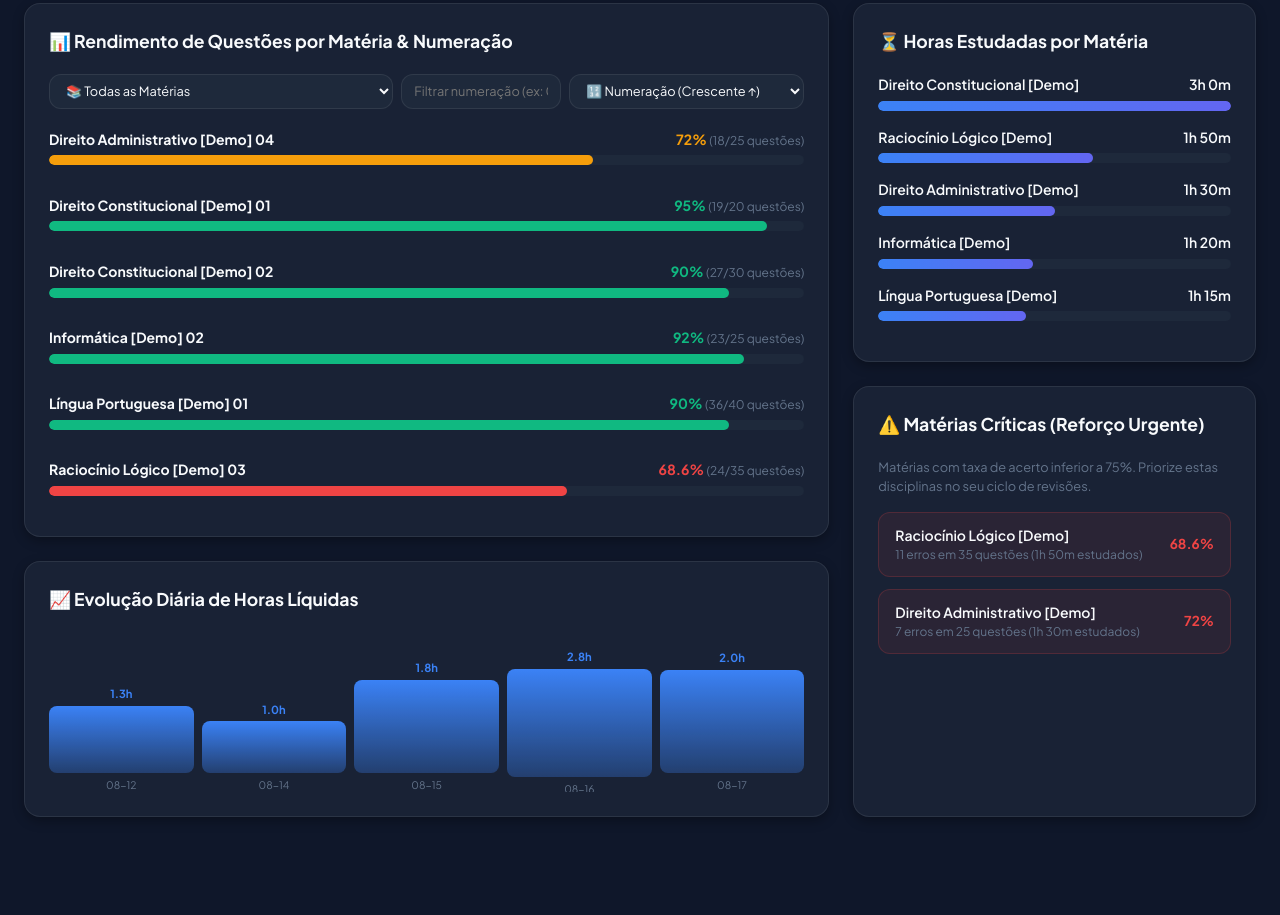
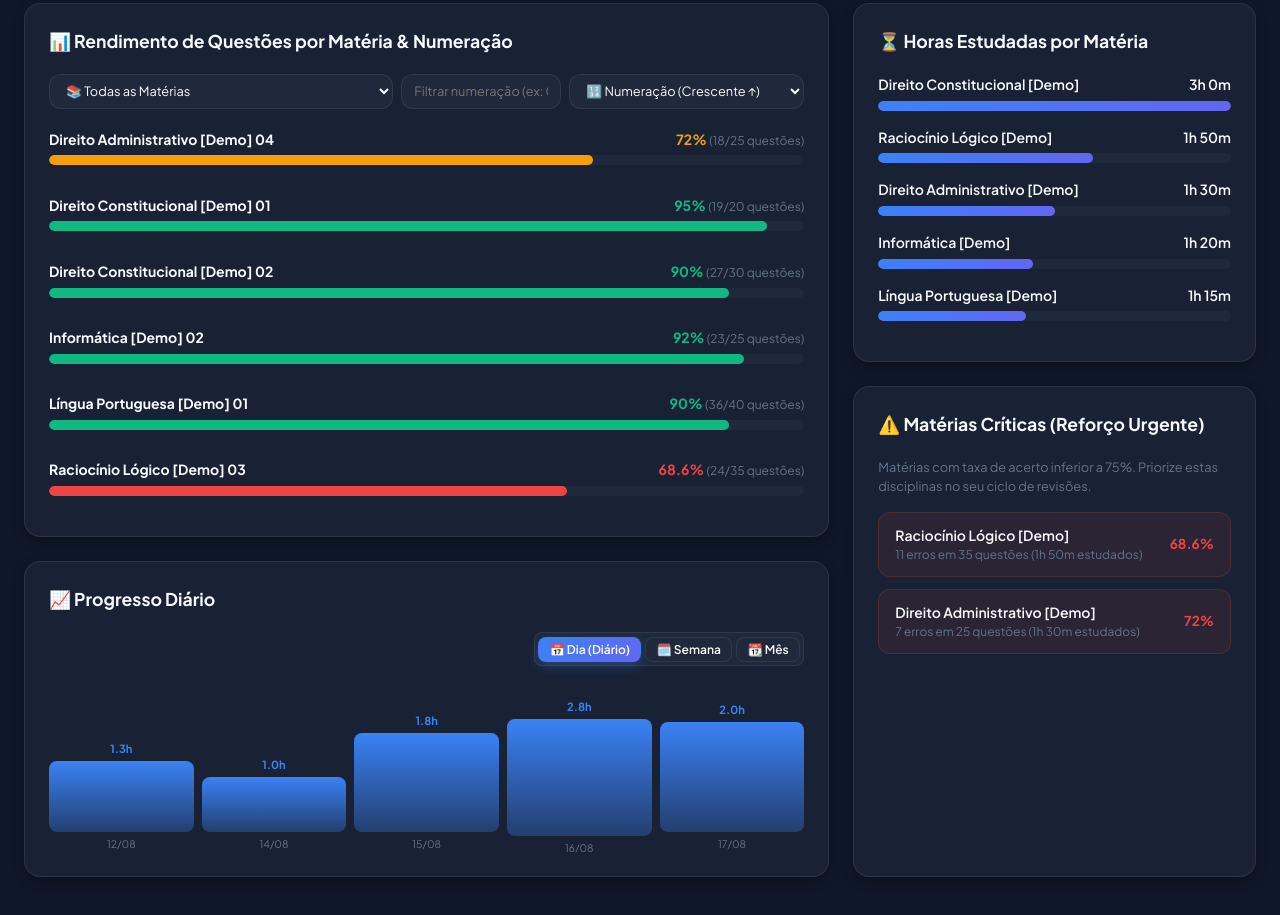
Before and after one commit to edgarscn/notion-pwa-dashboard, a Gatsby site: page / in a window 1280 px wide. Shown: the part 334-1249 px from the top of the page. Before the commit the page ends 1207 px from the top, so only its background shows below. Built offline with nearby package versions, Linux system fonts and the light colour scheme; Gatsby itself is replaced by a stand-in of ours.

Commit message:
feat: rename Progresso Diário, aggregate net hours across multiple databases, add Dia/Semana/Mês granularity

```diff
--- a/src/components/Charts.js
+++ b/src/components/Charts.js
@@ -78,7 +78,6 @@ export function SubjectPerformanceChart({ records = [] }) {
       .sort((a, b) => {
         switch (sortBy) {
           case "NUMERACAO_ASC": {
-            // Sort alphabetically by materia first, then numerically by numStr ascending
             const matCmp = a.materia.localeCompare(b.materia);
             if (matCmp !== 0) return matCmp;
             return a.numStr.localeCompare(b.numStr, undefined, { numeric: true });
@@ -217,14 +216,130 @@ export function SubjectTimeChart({ materias = [] }) {
   );
 }
 
-export function DailyEvolutionChart({ evolucao = [] }) {
-  if (!evolucao.length) return <p className="metric-subtext">Sem registros recentes.</p>;
+/**
+ * Portuguese Month Name Helper
+ */
+const MONTH_NAMES = ["Jan", "Fev", "Mar", "Abr", "Mai", "Jun", "Jul", "Ago", "Set", "Out", "Nov", "Dez"];
 
-  const maxHoras = Math.max(...evolucao.map(e => parseFloat(e.tempoHoras)), 1);
+/**
+ * Get start of week date string (Monday)
+ */
+function getWeekStartDateStr(dateStr) {
+  const d = new Date(dateStr + "T00:00:00");
+  if (isNaN(d.getTime())) return dateStr;
+  const day = d.getDay();
+  const diff = d.getDate() - day + (day === 0 ? -6 : 1);
+  const monday = new Date(d.setDate(diff));
+  const mm = String(monday.getMonth() + 1).padStart(2, '0');
+  const dd = String(monday.getDate()).padStart(2, '0');
+  return `${dd}/${mm}`;
+}
+
+/**
+ * Daily / Weekly / Monthly Progress Chart Component
+ */
+export function DailyProgressChart({ records = [], evolucao = [] }) {
+  const [granularity, setGranularity] = useState("DIA"); // "DIA" | "SEMANA" | "MES"
+
+  // Aggregate liquid study hours based on chosen granularity
+  const aggregatedData = useMemo(() => {
+    // If records array is provided, compute from raw records; else fallback to evolucao array
+    const sourceRecords = (records && records.length > 0) ? records : [];
+
+    if (sourceRecords.length > 0) {
+      const map = {};
+
+      sourceRecords.forEach(r => {
+        const dateStr = r.dataCriacao || "Outras";
+        const mins = r.tempoLiquidoMin || 0;
+
+        let key = dateStr;
+        let displayLabel = dateStr;
+
+        if (granularity === "DIA") {
+          key = dateStr;
+          // Format YYYY-MM-DD -> DD/MM
+          if (dateStr.includes("-")) {
+            const parts = dateStr.split("-");
+            if (parts.length === 3) displayLabel = `${parts[2]}/${parts[1]}`;
+          }
+        } else if (granularity === "SEMANA") {
+          const weekStart = getWeekStartDateStr(dateStr);
+          key = `Semana_${weekStart}`;
+          displayLabel = `Sem ${weekStart}`;
+        } else if (granularity === "MES") {
+          // YYYY-MM
+          const parts = dateStr.split("-");
+          if (parts.length >= 2) {
+            const yearShort = parts[0].slice(2);
+            const monthIdx = parseInt(parts[1], 10) - 1;
+            key = `${parts[0]}-${parts[1]}`;
+            displayLabel = `${MONTH_NAMES[monthIdx] || parts[1]}/${yearShort}`;
+          }
+        }
+
+        if (!map[key]) {
+          map[key] = { key, displayLabel, rawDate: dateStr, tempoMin: 0, sessoes: 0 };
+        }
+        map[key].tempoMin += mins;
+        map[key].sessoes += 1;
+      });
+
+      return Object.values(map)
+        .sort((a, b) => a.rawDate.localeCompare(b.rawDate))
+        .map(item => ({
+          ...item,
+          tempoHoras: (item.tempoMin / 60).toFixed(1)
+        }));
+    }
+
+    // Fallback if only evolucao array is provided
+    return evolucao.map(e => ({
+      key: e.date,
+      displayLabel: e.date.includes("-") ? `${e.date.split("-")[2]}/${e.date.split("-")[1]}` : e.date,
+      tempoHoras: e.tempoHoras || (e.tempoMin / 60).toFixed(1)
+    }));
+  }, [records, evolucao, granularity]);
+
+  if (!aggregatedData.length) {
+    return <p className="metric-subtext">Sem registros de estudo recentes.</p>;
+  }
+
+  const maxHoras = Math.max(...aggregatedData.map(e => parseFloat(e.tempoHoras)), 1);
+  const displayItems = aggregatedData.slice(granularity === "DIA" ? -14 : -12);
 
   return (
-    <div className="chart-container" style={{ display: "flex", alignItems: "flex-end", gap: "0.5rem", height: "160px", paddingTop: "1rem" }}>
-      {evolucao.slice(-10).map((item, idx) => {
+    <div>
+      {/* Time Granularity Toggle Controls */}
+      <div style={{ display: "flex", justifyContent: "flex-end", marginBottom: "1rem" }}>
+        <div className="button-group" style={{ display: "flex", gap: "0.25rem", background: "var(--bg-secondary)", padding: "0.2rem", borderRadius: "var(--radius-sm)", border: "1px solid var(--border-color)" }}>
+          <button
+            className={`btn ${granularity === "DIA" ? "btn-primary" : "btn-secondary"}`}
+            onClick={() => setGranularity("DIA")}
+            style={{ padding: "0.25rem 0.65rem", fontSize: "0.75rem", borderRadius: "var(--radius-sm)" }}
+          >
+            📅 Dia (Diário)
+          </button>
+          <button
+            className={`btn ${granularity === "SEMANA" ? "btn-primary" : "btn-secondary"}`}
+            onClick={() => setGranularity("SEMANA")}
+            style={{ padding: "0.25rem 0.65rem", fontSize: "0.75rem", borderRadius: "var(--radius-sm)" }}
+          >
+            🗓️ Semana
+          </button>
+          <button
+            className={`btn ${granularity === "MES" ? "btn-primary" : "btn-secondary"}`}
+            onClick={() => setGranularity("MES")}
+            style={{ padding: "0.25rem 0.65rem", fontSize: "0.75rem", borderRadius: "var(--radius-sm)" }}
+          >
+            📆 Mês
+          </button>
+        </div>
+      </div>
+
+      {/* Vertical Bar Chart */}
+      <div className="chart-container" style={{ display: "flex", alignItems: "flex-end", gap: "0.5rem", height: "170px", paddingTop: "1rem" }}>
+        {displayItems.map((item, idx) => {
           const heightPercent = Math.max(10, (parseFloat(item.tempoHoras) / maxHoras) * 100);
           return (
             <div key={idx} style={{ flex: 1, display: "flex", flexDirection: "column", alignItems: "center", gap: "0.25rem", height: "100%", justifyContent: "flex-end" }}>
@@ -234,20 +349,24 @@ export function DailyEvolutionChart({ evolucao = [] }) {
               <div
                 style={{
                   width: "100%",
-                maxwidth: "32px",
+                  maxwidth: "36px",
                   height: `${heightPercent}%`,
                   background: "linear-gradient(180deg, var(--accent-primary), rgba(59, 130, 246, 0.3))",
                   borderRadius: "var(--radius-sm)",
                   transition: "height 0.4s ease"
                 }}
-              title={`${item.date}: ${item.tempoHoras}h de estudo e ${item.questoes} questões`}
+                title={`${item.displayLabel}: ${item.tempoHoras}h líquidas`}
               />
               <span style={{ fontSize: "0.65rem", color: "var(--text-muted)", whiteSpace: "nowrap", textOverflow: "ellipsis", overflow: "hidden", width: "100%", textAlign: "center" }}>
-              {item.date.slice(5)}
+                {item.displayLabel}
               </span>
             </div>
           );
         })}
       </div>
+    </div>
   );
 }
+
+// Alias export for backward compatibility
+export const DailyEvolutionChart = DailyProgressChart;
--- a/src/pages/index.js
+++ b/src/pages/index.js
@@ -1,7 +1,7 @@
 import React, { useState, useEffect, useMemo, useCallback } from "react";
 import Header from "../components/Header";
 import MetricCard from "../components/MetricCard";
-import { SubjectPerformanceChart, SubjectTimeChart, DailyEvolutionChart } from "../components/Charts";
+import { SubjectPerformanceChart, SubjectTimeChart, DailyProgressChart } from "../components/Charts";
 import CriticalTopics from "../components/CriticalTopics";
 import SettingsModal from "../components/SettingsModal";
 import PWAInstallBanner from "../components/PWAInstallBanner";
@@ -288,7 +288,7 @@ export default function IndexPage() {
 
       {/* Main Analytics Dashboard Grid */}
       <section className="dashboard-grid">
-        {/* Left Column: Performance by Subject & Numeração */}
+        {/* Left Column: Performance by Subject & Progresso Diário */}
         <div style={{ display: "flex", flexDirection: "column", gap: "1.5rem" }}>
           {/* Chart 1: Performance by Subject + Numeração */}
           <div className="glass-card">
@@ -298,12 +298,12 @@ export default function IndexPage() {
             <SubjectPerformanceChart records={records} />
           </div>
 
-          {/* Chart 2: Daily Study Evolution */}
+          {/* Chart 2: Progresso Diário */}
           <div className="glass-card">
             <h3 className="section-title">
-              <span>📈 Evolução Diária de Horas Líquidas</span>
+              <span>📈 Progresso Diário</span>
             </h3>
-            <DailyEvolutionChart evolucao={analytics.evolucaoDiaria} />
+            <DailyProgressChart records={records} evolucao={analytics.evolucaoDiaria} />
           </div>
         </div>
 
```
Also changed, not shown: netlify/functions/notion.js (+29 -13 lines), src/components/SettingsModal.js (+17 -21 lines). Lines whose indentation alone changed are shown as unchanged.
